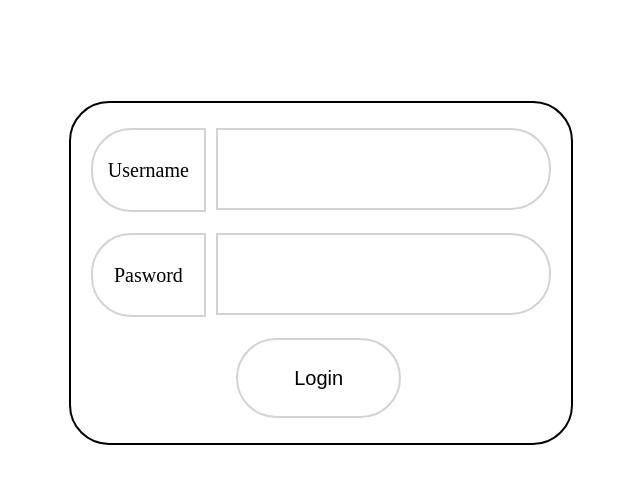
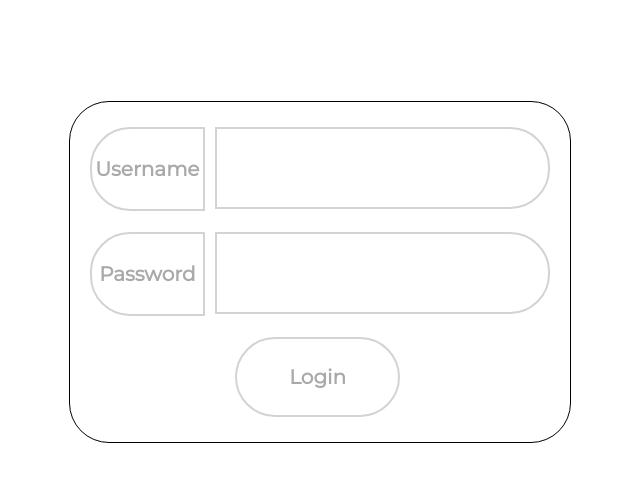
Before and after one commit to ivankiller44/tickets_flotas, an Angular app in the folder angular-tickets-flotas/: page / in a window 1280 px wide. Shown: the top 484 px of the page, without its empty margins (356-996 px from the left). Built offline with nearby package versions, Linux system fonts and the light colour scheme.

Commit message:
Login Interface Modificacion
stilo, color de font, tipo de font, button hover

```diff
--- a/angular-tickets-flotas/src/app/app.component.css
+++ b/angular-tickets-flotas/src/app/app.component.css
@@ -1,11 +1,14 @@
 * {
   margin: 0;
   padding: 0;
+  font-family: "Montserrat";
+  color: darkgray;
+  font-weight: bold;
 }
 .form {
   height: 340px;
   width: 500px;
-  border: solid 2px black;
+  border: solid 1px black;
   border-radius: 40px;
   margin-left: 33%;
   margin-top: 8%;
@@ -50,3 +53,8 @@ button {
   margin-left: 33%;
   font-size: 20px;
 }
+button:hover {
+  background-color: darkgray;
+  border: none;
+  color: white;
+}
--- a/angular-tickets-flotas/src/app/app.component.html
+++ b/angular-tickets-flotas/src/app/app.component.html
@@ -4,6 +4,7 @@
   <meta charset="UTF-8">
   <meta http-equiv="X-UA-Compatible" content="IE=edge">
   <meta name="viewport" content="width=device-width, initial-scale=1.0">
+  <link href='http://fonts.googleapis.com/css?family=Montserrat:light' rel='stylesheet' type='text/css'>
   <title>Login</title>
 </head>
 <body>
@@ -13,7 +14,7 @@
       <input type="text" name="" id="username_input">
     </div>
     <div class="container">
-      <div class="attribute_label">Pasword</div>
+      <div class="attribute_label">Password</div>
       <input type="password" name="" id="password_input">
     </div>
     <div class="container">
```
